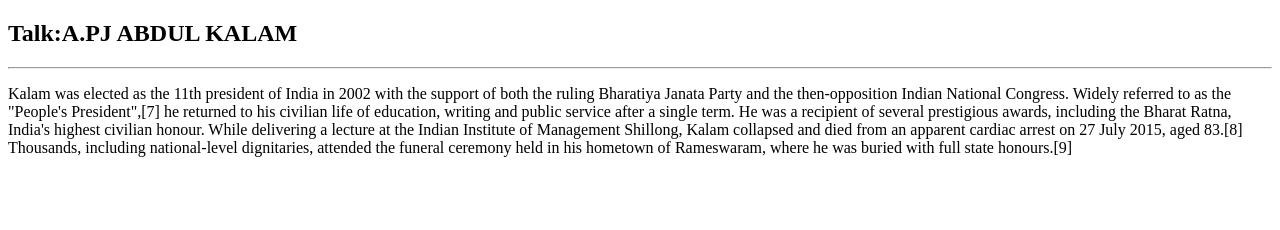
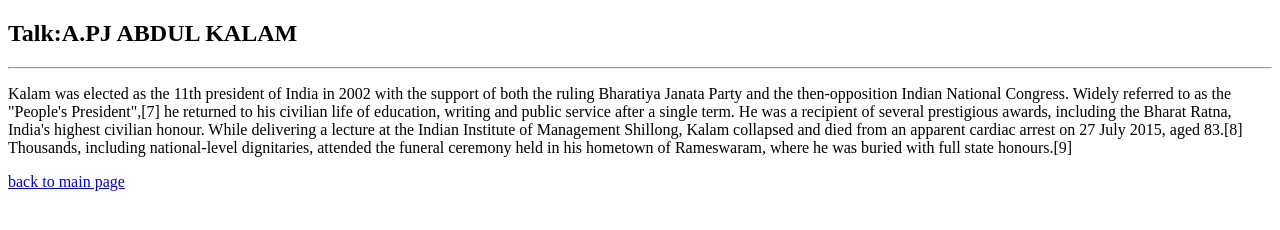
Before and after one commit to ADevisri/Role-model, a plain HTML site: page second page.html in a window 1280 px wide. Drawn offline with Linux system fonts and the light colour scheme.

Commit message:
Update second page.html

```diff
--- a/second page.html
+++ b/second page.html
@@ -11,5 +11,6 @@
     <p>Kalam was elected as the 11th president of India in 2002 with the support of both the ruling Bharatiya Janata Party and the then-opposition Indian National Congress. Widely referred to as the "People's President",[7] he returned to his civilian life of education, writing and public service after a single term. He was a recipient of several prestigious awards, including the Bharat Ratna, India's highest civilian honour.
 
         While delivering a lecture at the Indian Institute of Management Shillong, Kalam collapsed and died from an apparent cardiac arrest on 27 July 2015, aged 83.[8] Thousands, including national-level dignitaries, attended the funeral ceremony held in his hometown of Rameswaram, where he was buried with full state honours.[9]</p>
+    <a href="index.html">back to main page</a>
 </body>
 </html>
```
